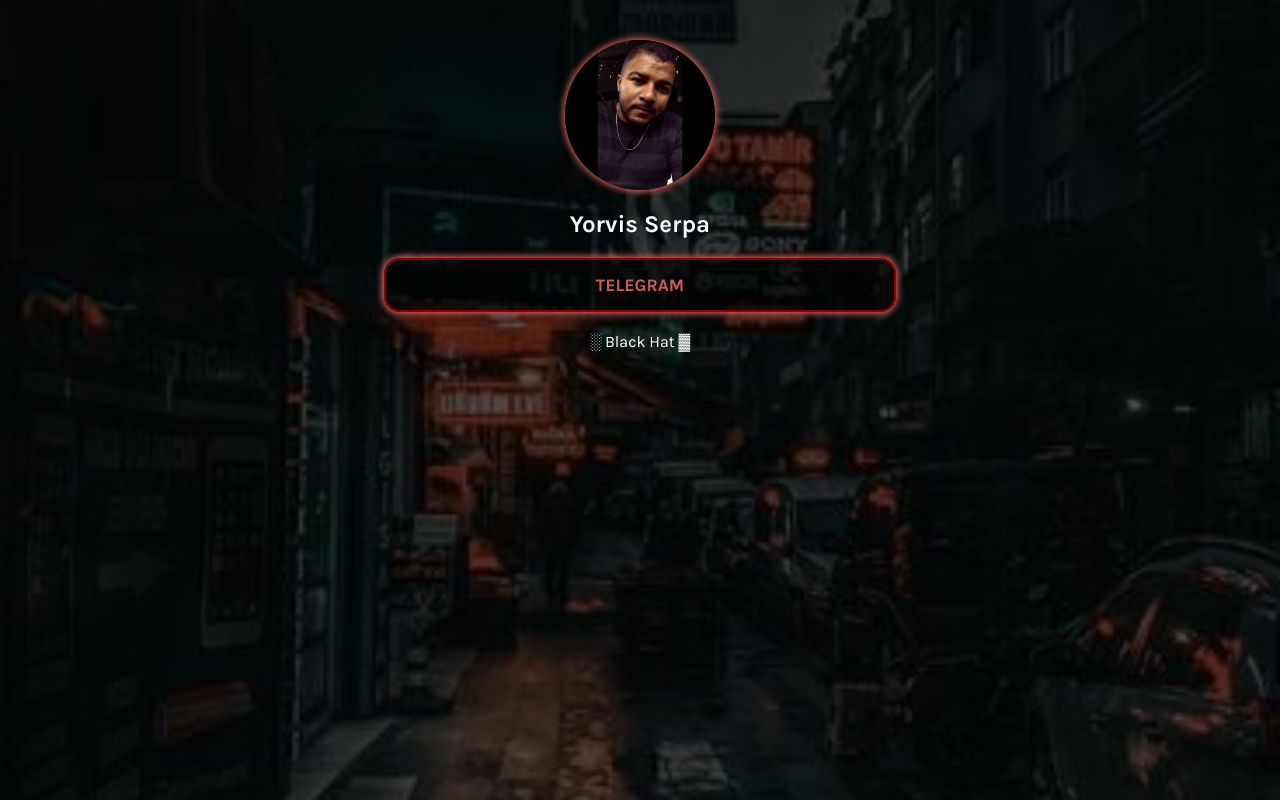
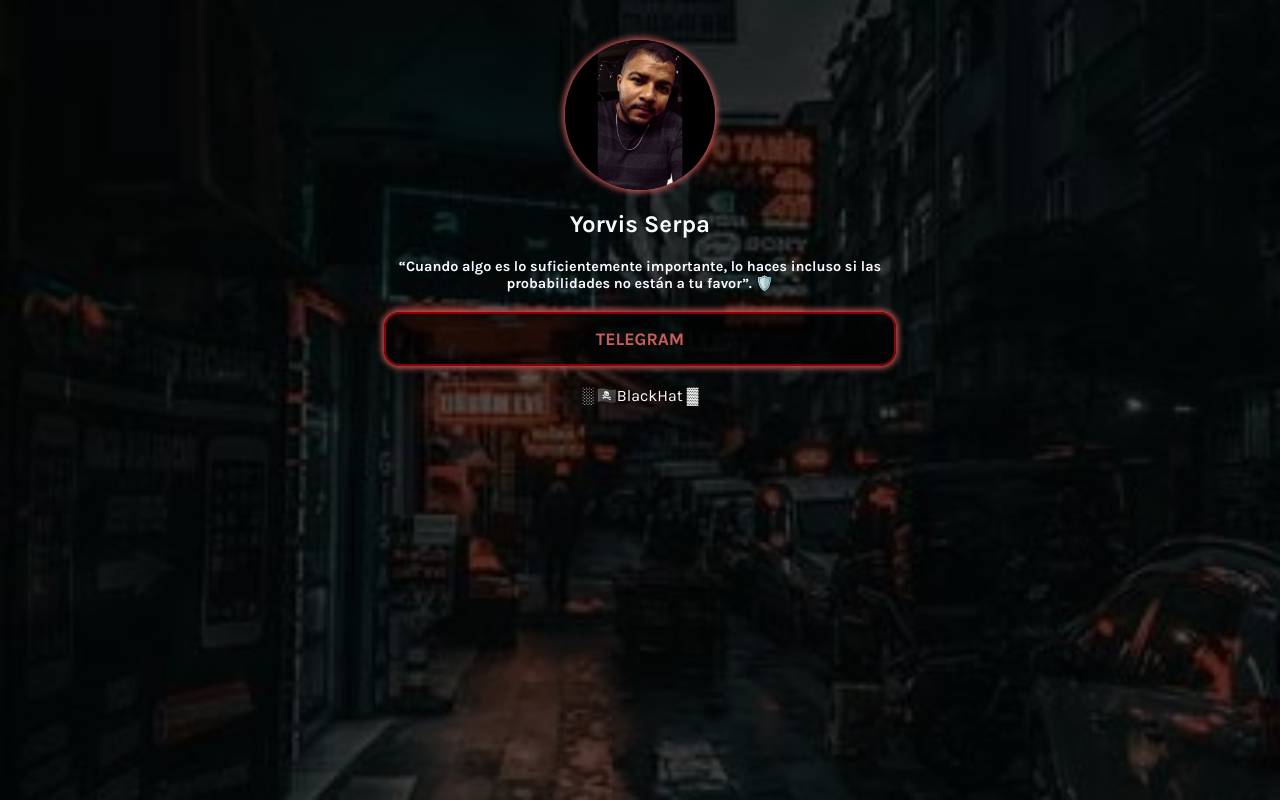
Before and after one commit to YorvisSerpa/yorvisserpa.com, a plain HTML site: page index.html in a window 1280 px wide. Drawn offline with Linux system fonts and the light colour scheme.

Commit message:
Add files via upload

```diff
--- a/index.html
+++ b/index.html
@@ -13,8 +13,9 @@
     <div class="link-tree">
         <img src="img/yox.jpg" alt="Yorvis Serpa">
         <h1>Yorvis Serpa</h1>
+        <h2>“Cuando algo es lo suficientemente importante, lo haces incluso si las probabilidades no están a tu favor”. 🛡️</h2>
         <a href="https://t.me/YorvisSerpaSuperAfiliado">Telegram</a>
-        <p>░ Black Hat ▓</p>
+        <p>░ 🏴‍☠️BlackHat ▓</p>
     </div>
 </body>
 </html>
--- a/style.css
+++ b/style.css
@@ -42,6 +42,12 @@ body {
     font-size: 1.5rem;
     color: ghostwhite;
 }
+.link-tree h2 {
+    font-size: 0.9rem;
+    color: ghostwhite;
+    text-align: center;
+}
+
 
 .link-tree a {
     background-color: rgba(0, 0, 0, 0.6);
```
